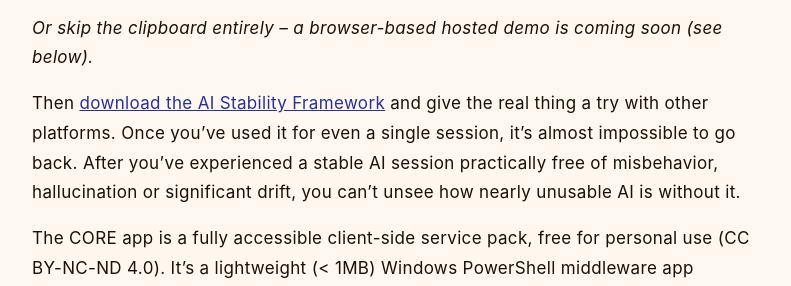
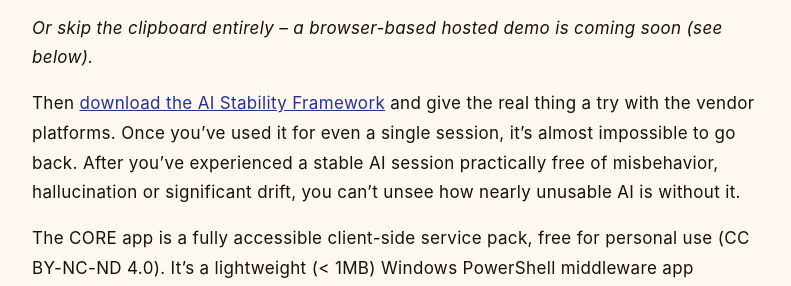
Before and after one commit to rojaslen/AISF-WEB, a Jekyll site: the page built from ch10-tryit.md, in a window 1280 px wide and 900 px high, scrolled down 1938 px. Shown: the part 167-453 px from the top of the window, without its empty margins (242-1033 px from the left). Built offline with Jekyll 4.4.1, drawn with Linux system fonts in a browser that asks for light colours; some web fonts are replaced.

Commit message:
Update ch10-tryit.md
clarity

```diff
--- a/ch10-tryit.md
+++ b/ch10-tryit.md
@@ -38,7 +38,7 @@
 
 *Or skip the clipboard entirely -- a browser-based hosted demo is coming soon (see below).*
 
-Then <a href="/apx01-downloads">download the AI Stability Framework</a> and give the real thing a try with other platforms. Once you've used it for even a single session, it's almost impossible to go back. After you've experienced a stable AI session practically free of misbehavior, hallucination or significant drift, you can't unsee how nearly unusable AI is without it.
+Then <a href="/apx01-downloads">download the AI Stability Framework</a> and give the real thing a try with the vendor platforms. Once you've used it for even a single session, it's almost impossible to go back. After you've experienced a stable AI session practically free of misbehavior, hallucination or significant drift, you can't unsee how nearly unusable AI is without it.
 
 The CORE app is a fully accessible client-side service pack, free for personal use (CC BY-NC-ND 4.0). It's a lightweight (< 1MB) Windows PowerShell middleware app equipped with three core stability measures: timestamps, WCAG structure and the Four Laws. It also includes a full Help/About panel with usage instructions and keyboard shortcuts. I routinely use this simple clipboard-based tool to successfully produce stable, multi-hour sessions with little to no hallucination, drift or unwanted behavior.
 
```
